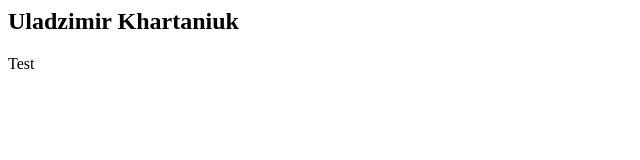
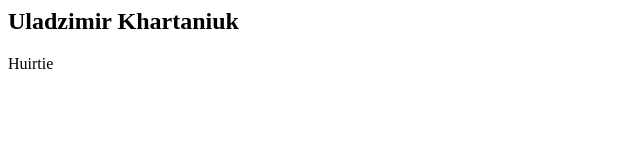
Before and after one commit to KillerVyva/SGGW, a plain HTML site: page index.html in a window 1280 px wide. Shown: the full height of the page, 0-640 px from the left. Drawn offline with Linux system fonts and the light colour scheme.

Commit message:
Firtst commit

```diff
--- a/index.html
+++ b/index.html
@@ -1,2 +1,2 @@
 <h2>Uladzimir Khartaniuk</h2>
-<p>Test</p>
+<p>Huirtie</p>
```
